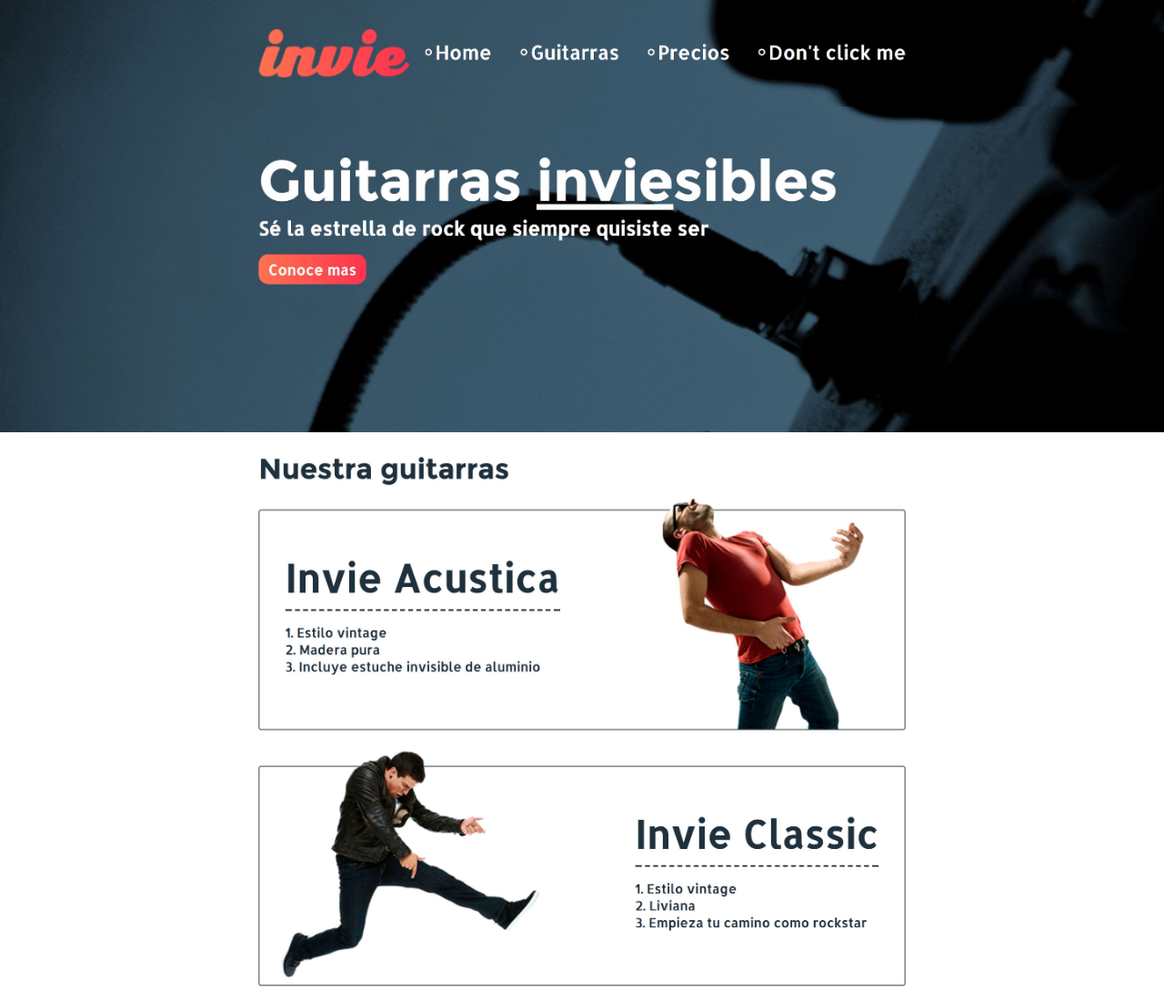
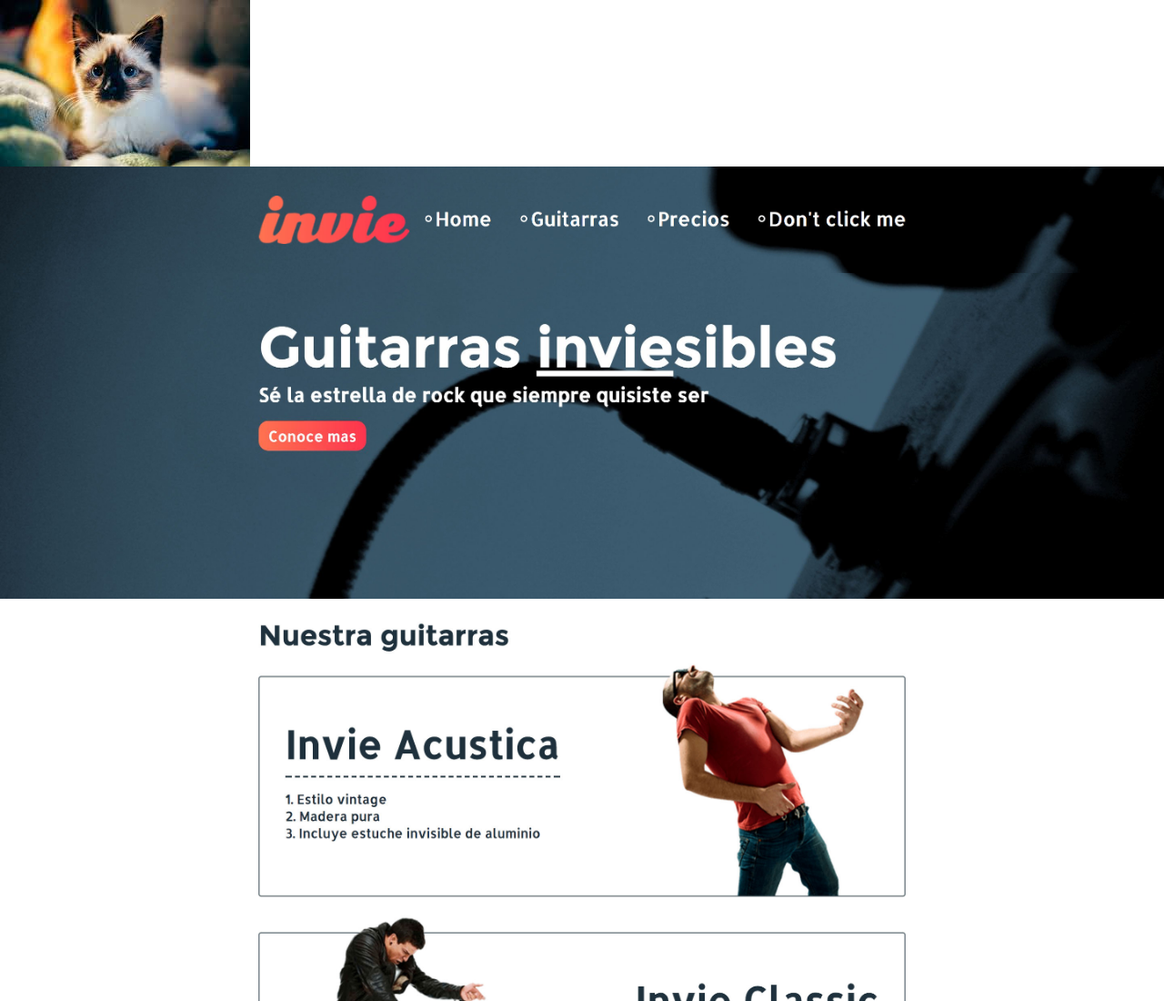
Before and after one commit to AlexisRoman/invie-github, a plain HTML site: page index.html in a window 1280 px wide. Shown: the top 1100 px of the page at 91% size. Drawn offline with Linux system fonts and the light colour scheme.

Commit message:
colocando imagen de gato al comienzo

```diff
--- a/index.html
+++ b/index.html
@@ -12,6 +12,7 @@
 </head>
 <body>
 
+<img src="gato.jpg">
 <img src="header.jpg">
 <img src="hero.jpg">
 <img src="acustica.jpg">
```
Also changed, not shown: gato.jpg (added).
